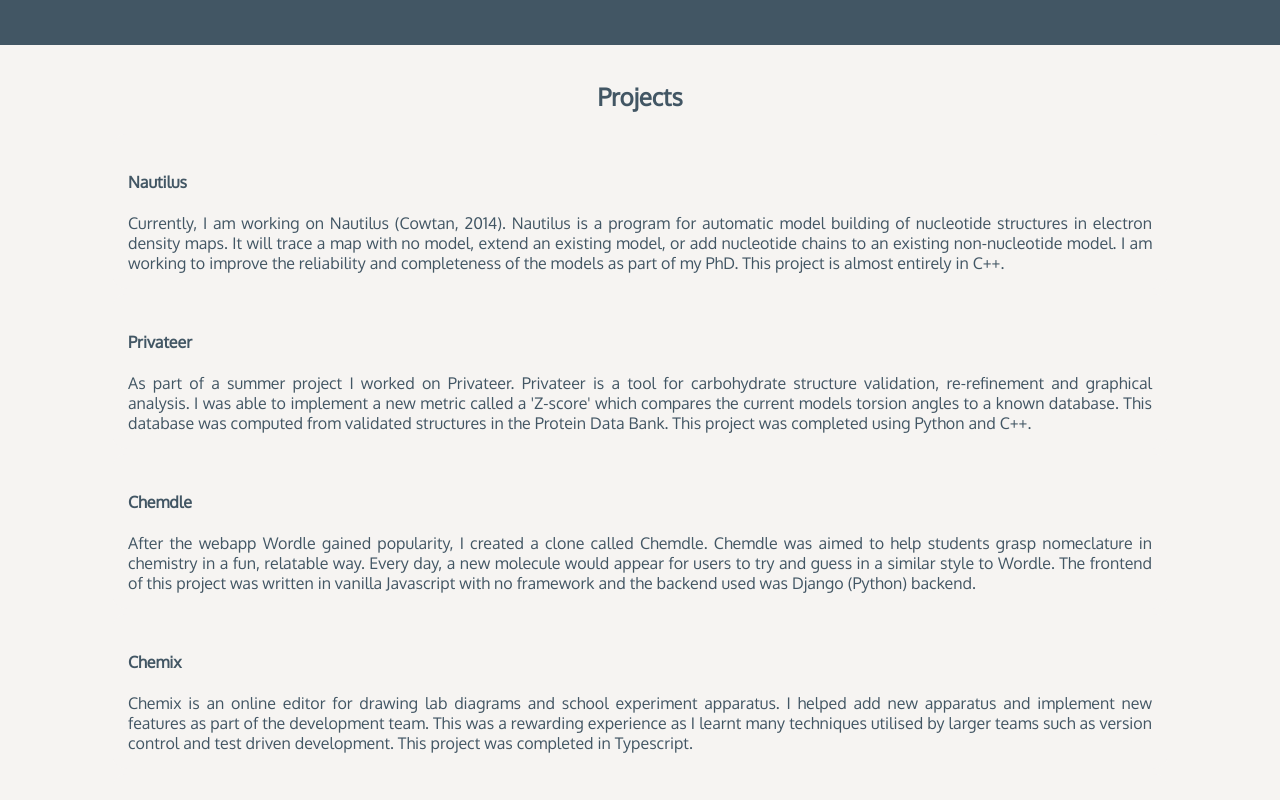
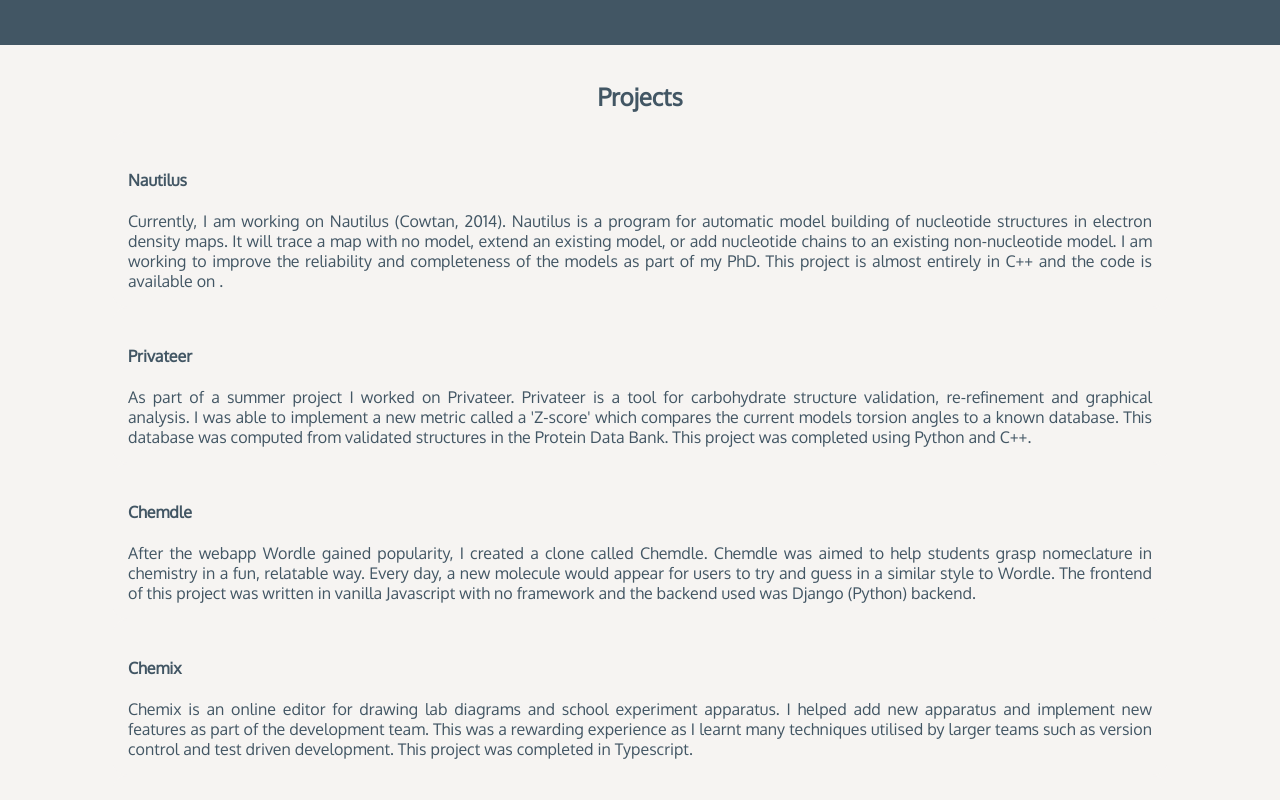
Before and after one commit to Dialpuri/jordandialpuri.co.uk, a SvelteKit app in the folder site/: page / in a window 1280 px wide. Shown: the part 840-1640 px from the top of the page. Built offline with nearby package versions, Linux system fonts and the light colour scheme.

Commit message:
Added build folder

```diff
--- a/site/src/routes/+page.svelte
+++ b/site/src/routes/+page.svelte
@@ -33,11 +33,13 @@
 
         <h2 style = "text-align: center; color: var(--text-secondary); padding-top: 1rem;"> Projects </h2>
         <div class="projects">
+        <div class="project-content">
 
-        <div class="project-content">
-            <h4>Nautilus</h4>
+            <h4 >Nautilus </h4>
+
             Currently, I am working on Nautilus (Cowtan, 2014).
-            Nautilus is a program for automatic model building of nucleotide structures in electron density maps. It will trace a map with no model, extend an existing model, or add nucleotide chains to an existing non-nucleotide model. I am working to improve the reliability and completeness of the models as part of my PhD. This project is almost entirely in C++.
+            Nautilus is a program for automatic model building of nucleotide structures in electron density maps. It will trace a map with no model, extend an existing model, or add nucleotide chains to an existing non-nucleotide model. I am working to improve the reliability and completeness of the models as part of my PhD. This project is almost entirely in C++ and the code is available on <a href = "http://www.github.com/dialpuri/nautilus" style="color: inherit;text-decoration: none"target="_blank">
+        </a>.
         </div>
         <div class="project-content">
             <h4>Privateer</h4>
@@ -247,6 +249,11 @@
         /* max-width: 25vw; */
     }
 
+    .github {
+        text-decoration: none;
+        color: var(--text-secondary);
+    }
+
     .about {
         display: flex;
         flex-direction: column;
```
Also changed, not shown: site/static/images/GitHub_Logo.png (added), 29 other files (tests, documents, lock files or other folders).
